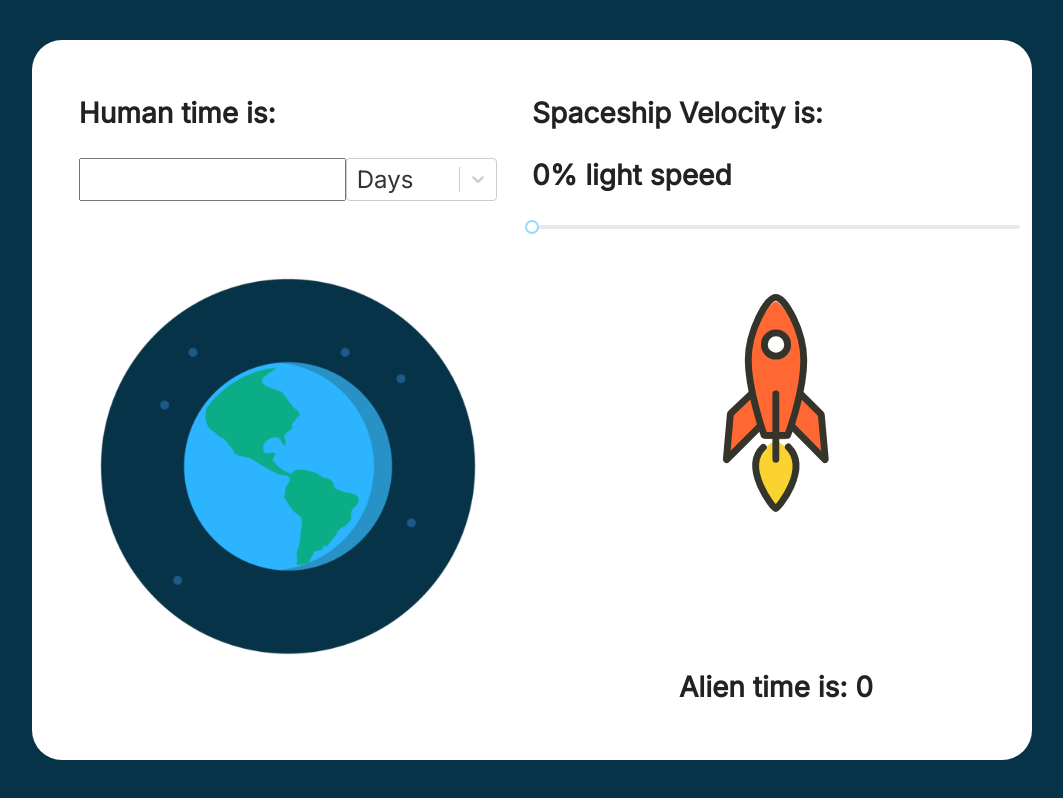
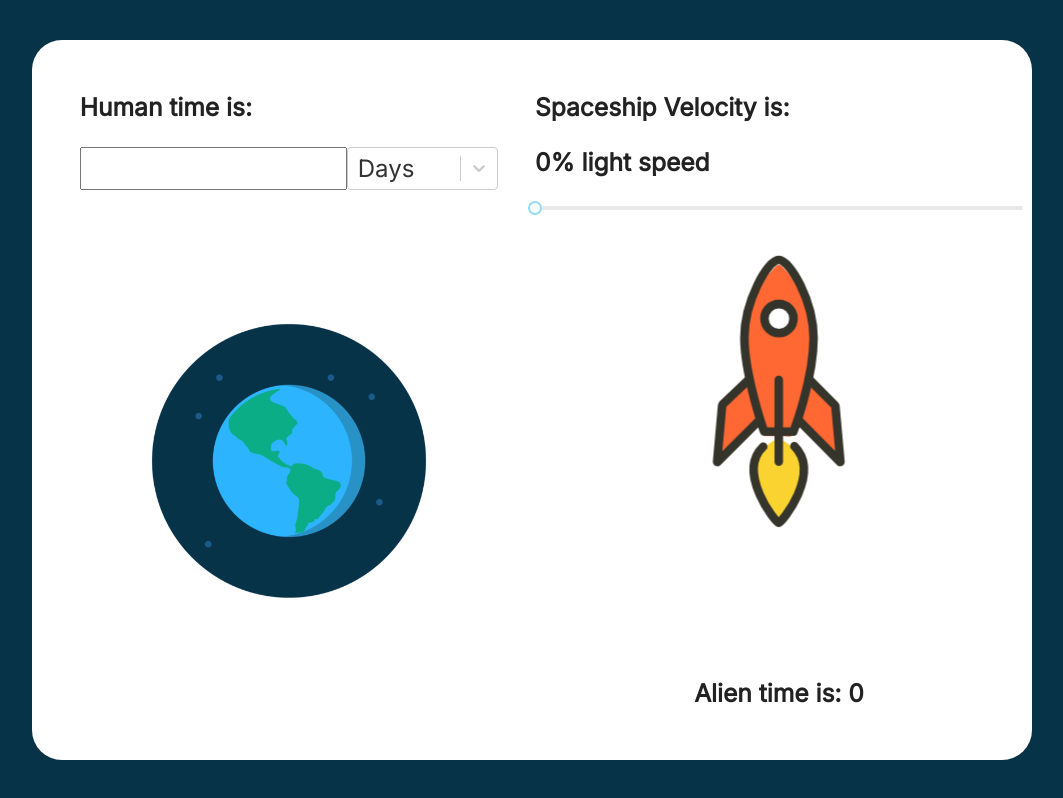
Before and after one commit to rcaverob/special-relativity-webapp, a React (Create React App) app: page / in a window 1280 px wide. Shown: the whole page, without its empty margins (108-1171 px from the left). Built offline with nearby package versions, Linux system fonts and the light colour scheme.

Commit message:
fixed responsiveness bugs and optimized loading time

```diff
--- a/src/App.css
+++ b/src/App.css
@@ -20,11 +20,7 @@ body {
   justify-content: center;
   align-items: center;
   width: 100%;
-  padding: 1rem;
-}
-
-.earth {
-  width: 270px;
+  /* padding: 1rem; */
 }
 
 .container {
@@ -53,6 +49,8 @@ body {
 }
 
 .sub-container {
+  /* max-height: 45vh; */
+  margin: 1px 1px;
   display: flex;
   min-width: 50%;
   flex-direction: column;
@@ -65,22 +63,34 @@ body {
   width: 100%;
 }
 
-/* input {
-  padding: 2px;
-  font-size: 1.2rem;
-} */
-
-/* .lottie-container {
+.lottie-container {
   display: flex;
   justify-content: center;
   align-items: center;
-} */
-.lottie {
-  display: flex;
-  pointer-events: none;
-  max-width: 30vh;
+  max-height: 60%;
 }
 
+.lottie {
+  pointer-events: none;
+}
+
+@media screen and (max-height: 800px) {
+  body {
+    font-size: 0.875rem;
+  }
+  .earth {
+    width: 156px;
+    height: 156px;
+  }
+
+  .lottie {
+    transform: scale(0.6);
+  }
+
+  .lottie-container {
+    height: 168px;
+  }
+}
 /* On screens that are 600px or more*/
 @media screen and (min-width: 800px) {
   html {
@@ -105,11 +115,17 @@ body {
   }
 
   .sub-container {
+    max-height: 100vh;
     height: 100%;
   }
 
   .earth {
-    width: min(90%, 600px);
+    width: 290px;
+    height: 290px;
+  }
+
+  .lottie {
+    transform: scale(1.3);
   }
 }
 
--- a/src/components/SR.tsx
+++ b/src/components/SR.tsx
@@ -90,6 +90,7 @@ const SR = () => {
               <input
                 value={humanTime}
                 onChange={(e) => handleInputChange(e.target.value)}
+                type="number"
               ></input>{' '}
               <Select
                 className="select"
@@ -104,7 +105,13 @@ const SR = () => {
             </div>
           </div>
           <div className="earth-container">
-            <img src={earthImg} alt="Earth" className="earth" />
+            <img
+              src={earthImg}
+              alt="Earth"
+              width={260}
+              height={260}
+              className="earth"
+            />
           </div>
         </div>
         <div className="sub-container">
@@ -122,8 +129,8 @@ const SR = () => {
             <div className="lottie">
               <Lottie
                 options={defaultOptions}
-                // height={'100%'}
-                // width={'100%'}
+                // height={260}
+                width={230}
                 isPaused={false}
                 speed={rocketAnimationSpeed}
               />
```
